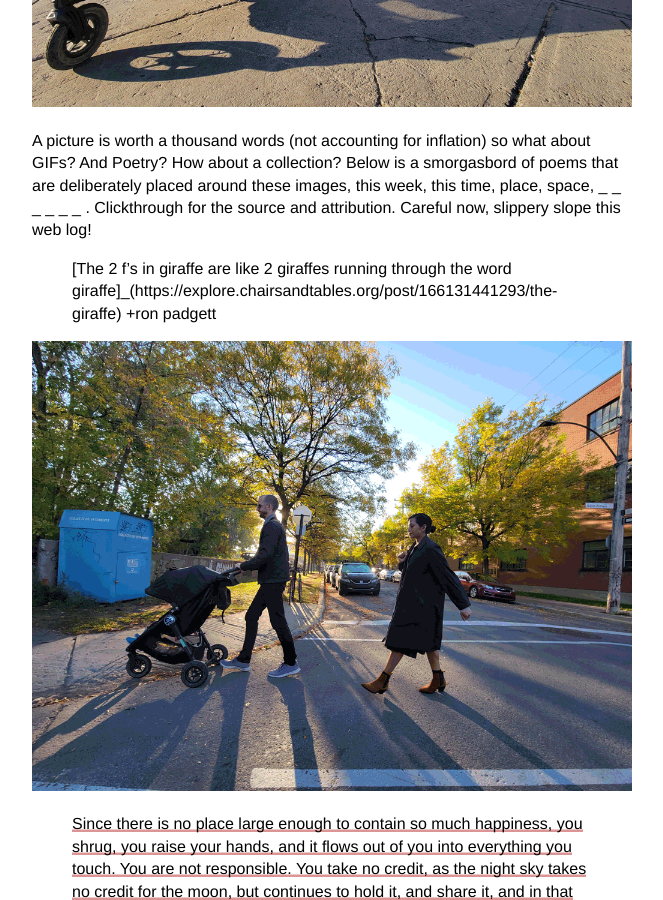
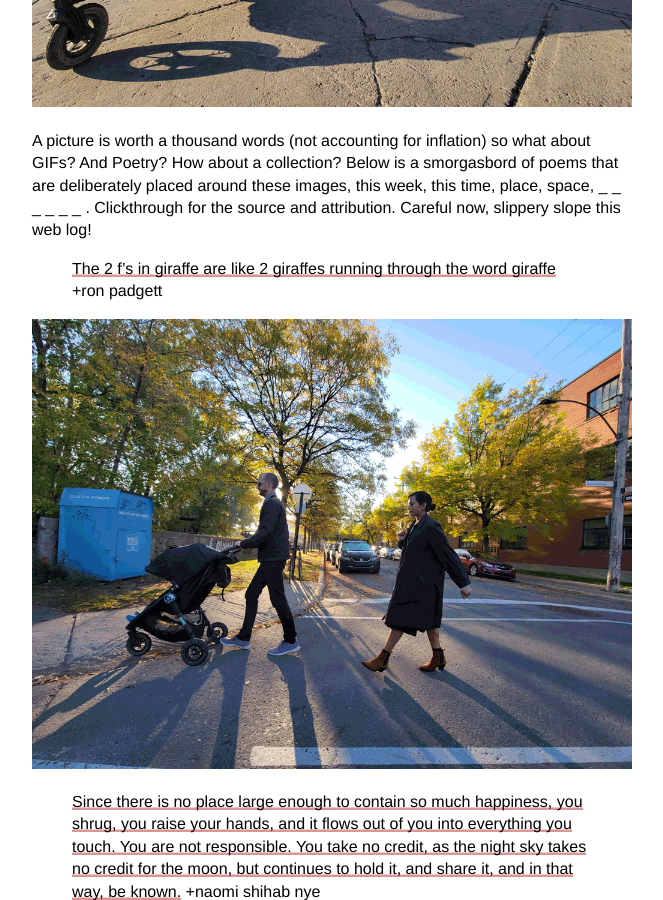
Before and after one commit to pippinbarr/felixkhaledbarr.com, a Jekyll site: the page built from _posts/2021-10-07-the-one-which-is-gifs-and-poets-tree.md, in a window 1280 px wide and 900 px high, scrolled down 533 px. Shown: the whole window, without its empty margins (308-971 px from the left). Built offline with Jekyll 4.4.1, drawn with Linux system fonts in a browser that asks for light colours; some of the changed text lies outside the part shown.

Commit message:
Update 2021-10-07-the-one-which-is-gifs-and-poets-tree.md
"thinker thinker toy translator"

```diff
--- a/_posts/2021-10-07-the-one-which-is-gifs-and-poets-tree.md
+++ b/_posts/2021-10-07-the-one-which-is-gifs-and-poets-tree.md
@@ -13,7 +13,7 @@ in giraffe
 are like
 2 giraffes
 running through
-the word giraffe]_(https://explore.chairsandtables.org/post/166131441293/the-giraffe) +ron padgett
+the word giraffe](https://explore.chairsandtables.org/post/166131441293/the-giraffe) +ron padgett
 
 ![](/assets/images/06-20211007_052249(0)-the-one-that-is-a-walk.gif)
 
```
Also changed, not shown: other parts of _posts/2021-10-07-the-one-which-is-gifs-and-poets-tree.md (+1 -1 lines).
